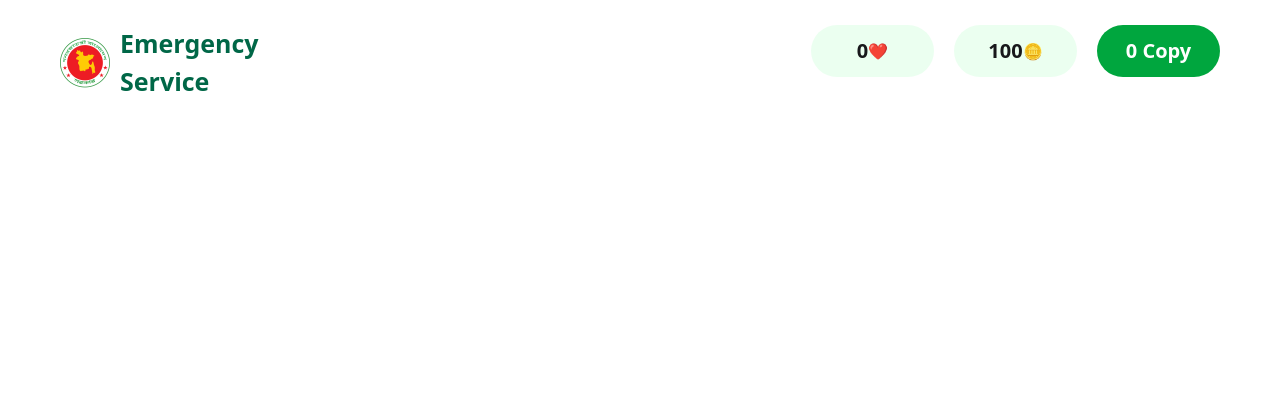
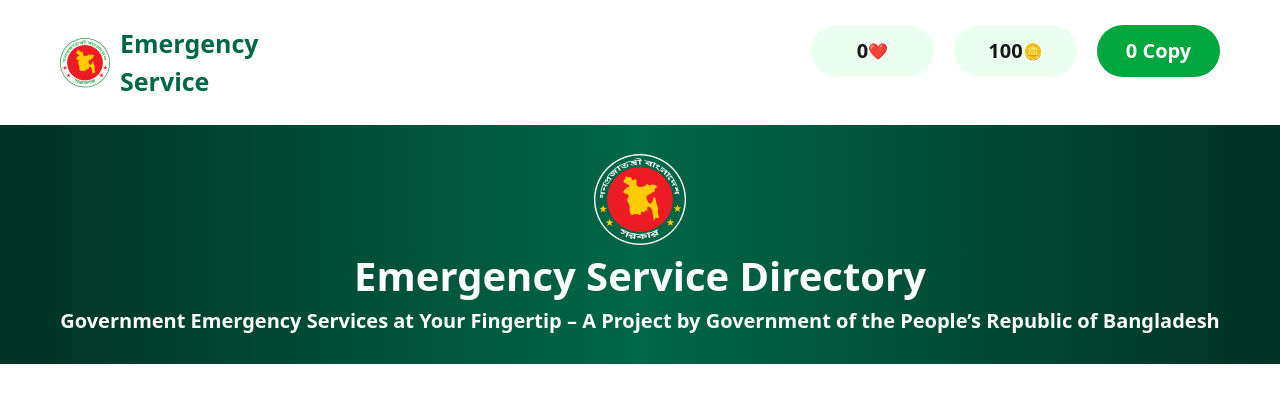
Before and after one commit to ArifinTawsif/fifth-assignment, a plain HTML site: page index.html in a window 1280 px wide. Drawn offline with nearby package versions, Linux system fonts and the light colour scheme.

Commit message:
added body part

```diff
--- a/index.html
+++ b/index.html
@@ -9,6 +9,7 @@
     <link href="https://cdn.jsdelivr.net/npm/daisyui@5" rel="stylesheet" type="text/css" />
     <!-- tailwind css cdn -->
     <script src="https://cdn.jsdelivr.net/npm/@tailwindcss/browser@4"></script>
+
 </head>
 
 <body>
@@ -23,6 +24,13 @@
             <h1 class="font-bold text-[20px] text-white bg-[#00A63E] w-[123px] h-[52px] rounded-[50px] text-center justify-center items-center flex">0 Copy</h1>
         </div>
     </div>
+    <div>
+        <div class="w-full h-[239px] bg-gradient-to-r from-[#013223] via-[#006747] to-[#013223] flex flex-col justify-center items-center text-center mt-[21px] my-[21px]">
+            <img src="./assets/logo-dark.png" alt="" class="h-[92px] w-[92px]">
+            <h1 class="text-[40px] font-bold text-white">Emergency Service Directory</h1>
+            <p class="text-[20px] font-semibold text-white">Government Emergency Services at Your Fingertip – A Project by  Government of the People’s Republic of Bangladesh</p>
+        </div>
+    </div>
     <script src="./styles/styles.js"></script>
 </body>
 
```
